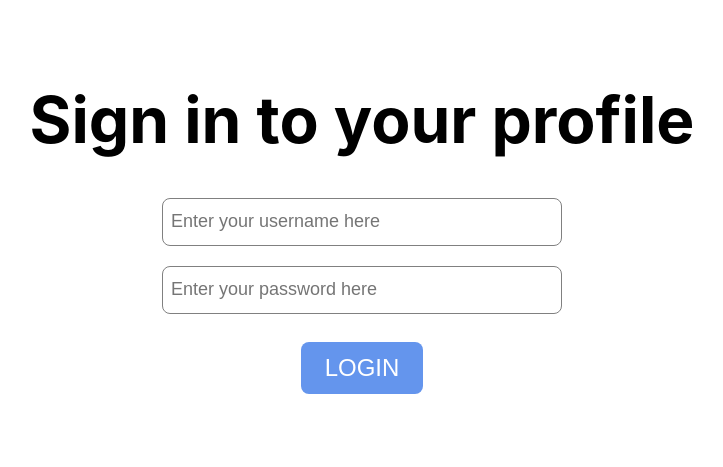
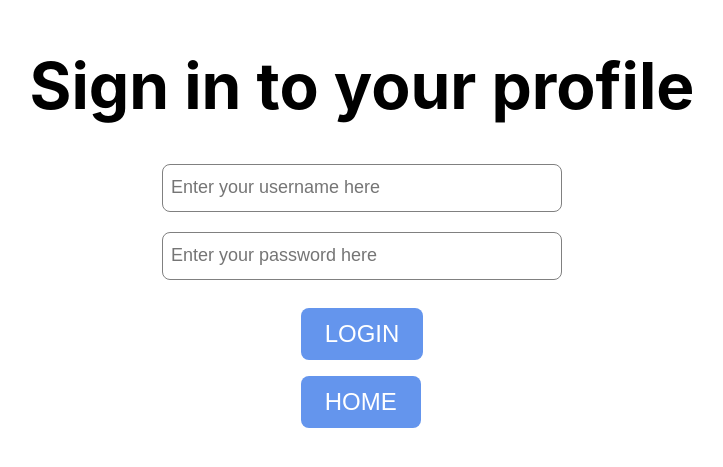
Before and after one commit to djprofessorkash/pet-emporium-project, a React (Create React App) app in the folder client/: page /login in a window 1280 px wide. Shown: the part 159-626 px from the top of the page, without its empty margins (278-1001 px from the left). Built offline with nearby package versions, Linux system fonts and the light colour scheme; no server answers.

Commit message:
[UPDATE] Added home reroute button to login page

```diff
--- a/client/src/Login.jsx
+++ b/client/src/Login.jsx
@@ -52,6 +52,7 @@ const Login = ({handleLogin, loggedIn, setLoggedIn, username, setUsername}) => {
             <br />
             <div className={"inputContainer"}>
                 <input className={"inputButton"} type="button" onClick={handleButtonClick} value={"LOGIN"} />
+                <input className={"inputButton"} type="button" onClick={() => navigate("/")} value="HOME" />
             </div>
             </div>
     )
```
